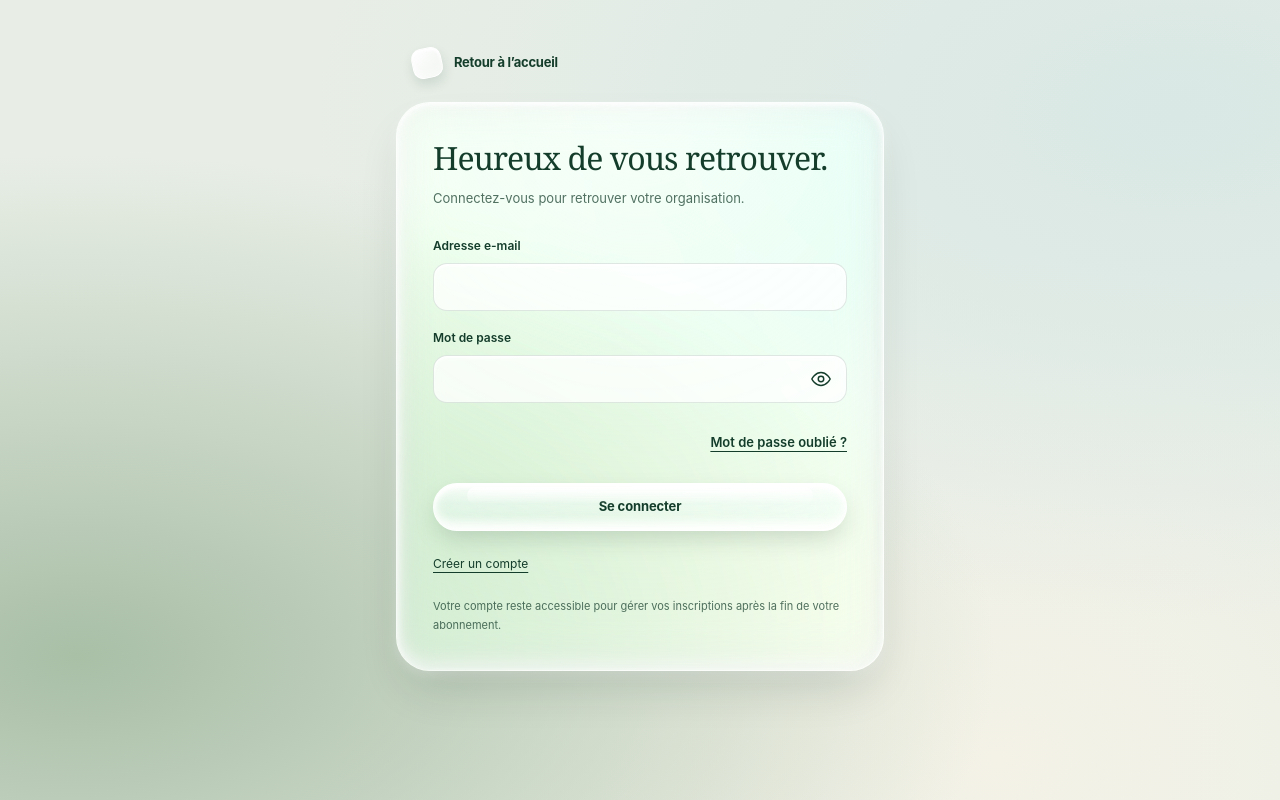
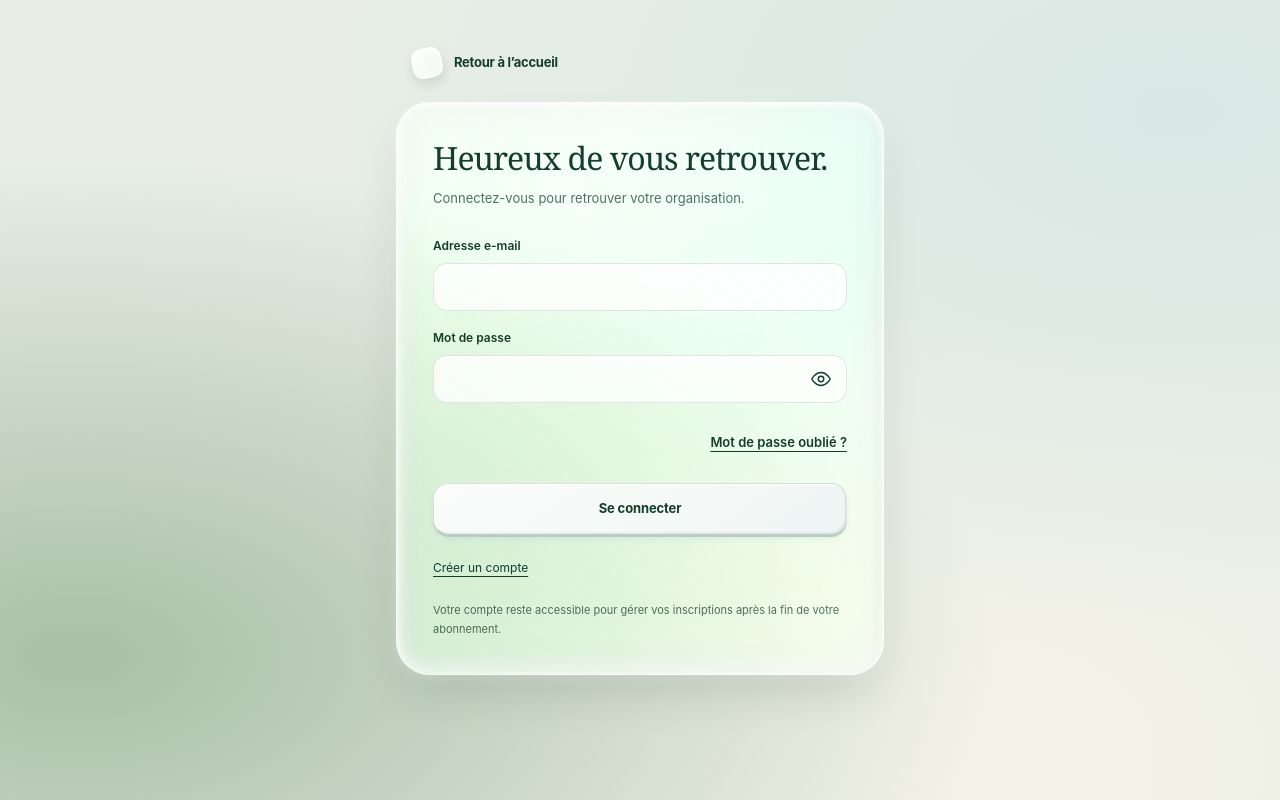
Before and after one commit to sasaelie/SaaS-booking, a Next.js app: page /connexion in a window 1280 px wide. Built offline with nearby package versions, Linux system fonts and the light colour scheme.

Commit message:
style: replace pill buttons with soft rounded relief controls

```diff
--- /dev/null
+++ b/src/app/_ui/buttons.css
@@ -0,0 +1,86 @@
+/* Actions communes : surface mate, coins arrondis et relief doux. */
+.liquid-ice-button,
+.portal-secondary-action,
+.portal-card-actions a,
+.portal-mobile-bar .portal-menu-toggle,
+.social-links a,
+.ice-calendar-nav .ice-icon-button,
+.portal-slot-row button {
+  border: 1px solid var(--ice-line);
+  border-bottom-color: var(--button-edge);
+  border-radius: var(--button-radius);
+  background: linear-gradient(145deg, var(--button-surface-top), var(--button-surface-bottom));
+  color: var(--ui-text-primary);
+  box-shadow:
+    inset 1px 1px 2px var(--ice-paper),
+    inset -1px -1px 2px var(--ice-line),
+    0 2px 0 var(--button-edge),
+    0 5px 10px -4px var(--button-shadow);
+  transition:
+    transform 0.16s var(--spring-easing),
+    box-shadow 0.16s ease;
+}
+.liquid-ice-button {
+  position: relative;
+  min-height: 52px;
+  font-weight: 650;
+  letter-spacing: -0.01em;
+}
+.portal-secondary-action,
+.portal-card-actions a {
+  background: color-mix(in srgb, var(--ice-paper) 78%, var(--ice-mist));
+  box-shadow:
+    inset 0 1px 1px var(--ice-paper),
+    0 1px 0 var(--button-edge),
+    0 3px 6px -4px var(--button-shadow);
+}
+.ice-calendar-nav > div {
+  gap: 8px;
+}
+.ice-calendar-nav .ice-icon-button {
+  width: 44px;
+  height: 44px;
+}
+.liquid-ice-button:focus-visible,
+.portal-secondary-action:focus-visible,
+.portal-card-actions a:focus-visible,
+.portal-mobile-bar .portal-menu-toggle:focus-visible,
+.social-links a:focus-visible,
+.ice-calendar-nav .ice-icon-button:focus-visible,
+.portal-slot-row button:focus-visible {
+  outline: 2px solid var(--ui-text-primary);
+  outline-offset: 4px;
+}
+.liquid-ice-button:active:not(:disabled),
+.portal-secondary-action:active:not(:disabled),
+.portal-card-actions a:active,
+.portal-mobile-bar .portal-menu-toggle:active:not(:disabled),
+.social-links a:active,
+.ice-calendar-nav .ice-icon-button:active:not(:disabled),
+.portal-slot-row button:active:not(:disabled) {
+  transform: translateY(2px);
+  box-shadow:
+    inset 1px 2px 4px var(--ice-line),
+    inset -1px -1px 2px var(--ice-paper);
+}
+.liquid-ice-button:disabled,
+.portal-secondary-action:disabled,
+.portal-mobile-bar .portal-menu-toggle:disabled,
+.ice-calendar-nav .ice-icon-button:disabled,
+.portal-slot-row button:disabled {
+  opacity: 0.5;
+  transform: none;
+  box-shadow: none;
+}
+@media (prefers-reduced-motion: reduce) {
+  .liquid-ice-button,
+  .portal-secondary-action,
+  .portal-card-actions a,
+  .portal-mobile-bar .portal-menu-toggle,
+  .social-links a,
+  .ice-calendar-nav .ice-icon-button,
+  .portal-slot-row button {
+    transition: none;
+    transform: none;
+  }
+}
--- a/src/app/_ui/ice-tokens.css
+++ b/src/app/_ui/ice-tokens.css
@@ -9,6 +9,11 @@
   --ice-shell-radius: 34px;
   --ice-shell-padding: 16px;
   --ice-pebble-radius: 18px;
+  --button-radius: 16px;
+  --button-surface-top: color-mix(in srgb, var(--ice-paper) 88%, var(--ice-mist));
+  --button-surface-bottom: color-mix(in srgb, var(--ice-paper) 58%, var(--ice-mist));
+  --button-edge: color-mix(in srgb, var(--ui-text-primary) 16%, var(--ice-mist));
+  --button-shadow: color-mix(in srgb, var(--ui-text-primary) 13%, transparent);
   --spring-easing: cubic-bezier(0.22, 1, 0.36, 1);
 }
 .ice-widget-root {
@@ -61,45 +66,3 @@
     inset 0 -4px 8px rgba(255, 255, 255, 0.7),
     0 8px 18px -4px rgba(20, 61, 43, 0.12);
 }
-/* 3. Capsule Bouton Glaçon Fondant */
-.liquid-ice-button {
-  position: relative;
-  overflow: hidden;
-  min-height: 52px;
-  border-radius: 9999px;
-  color: var(--ui-text-primary);
-  font-weight: 700;
-  letter-spacing: -0.01em;
-  background: linear-gradient(
-    180deg,
-    rgba(255, 255, 255, 0.78) 0%,
-    rgba(var(--ice-tint-rgb), 0.24) 42%,
-    rgba(var(--ice-tint-rgb), 0.14) 68%,
-    rgba(255, 255, 255, 0.68) 100%
-  );
-  backdrop-filter: blur(14px) saturate(220%);
-  -webkit-backdrop-filter: blur(14px) saturate(220%);
-  border: 1.5px solid rgba(255, 255, 255, 0.92);
-  box-shadow:
-    inset 0 4px 5px rgba(255, 255, 255, 1),
-    inset 0 -5px 10px rgba(255, 255, 255, 0.8),
-    inset 0 0 14px rgba(255, 255, 255, 0.45),
-    0 10px 24px -4px rgba(15, 45, 30, 0.18);
-  transition:
-    transform 0.22s var(--spring-easing),
-    box-shadow 0.22s ease;
-}
-.liquid-ice-button::before {
-  content: '';
-  position: absolute;
-  top: 3px;
-  left: 8%;
-  right: 8%;
-  height: 38%;
-  border-radius: 9999px;
-  background: linear-gradient(180deg, rgba(255, 255, 255, 0.92) 0%, rgba(255, 255, 255, 0) 100%);
-  pointer-events: none;
-}
-.liquid-ice-button:active:not(:disabled) {
-  transform: scale(0.972) translateY(1.5px);
-}
--- a/src/app/layout.tsx
+++ b/src/app/layout.tsx
@@ -33,6 +33,7 @@ import './_ui/status-lights.css';
 import './_ui/catalog-cards.css';
 import './_portal/session-details.css';
 import './_portal/portal-alignment.css';
+import './_ui/buttons.css';
 export const metadata = {
   title: 'Studio Créatif 360 — Réservations',
   description: 'Réservez votre place à une activité.',
```
Also changed, not shown: 6 other files (tests, documents, lock files or other folders).
